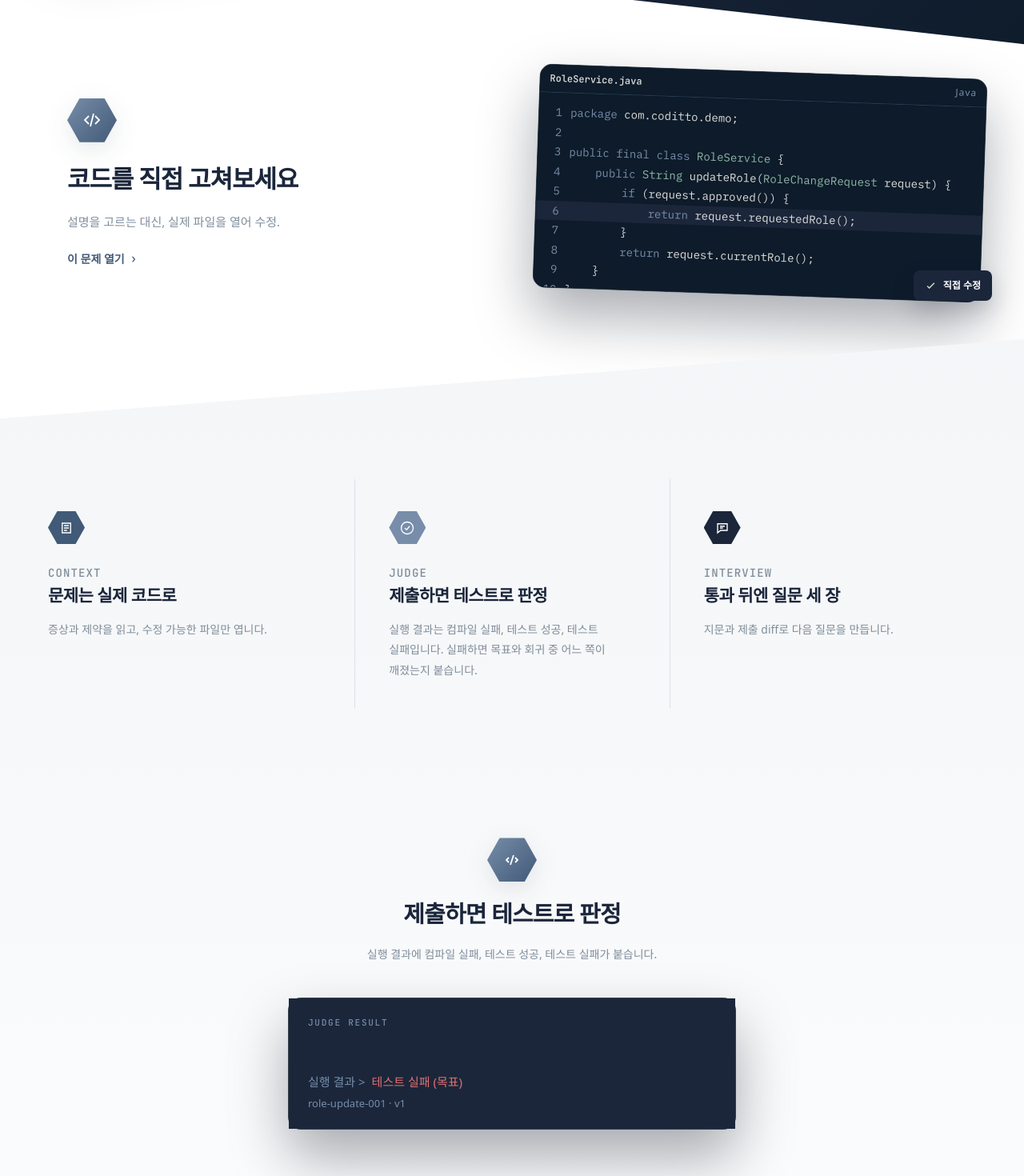
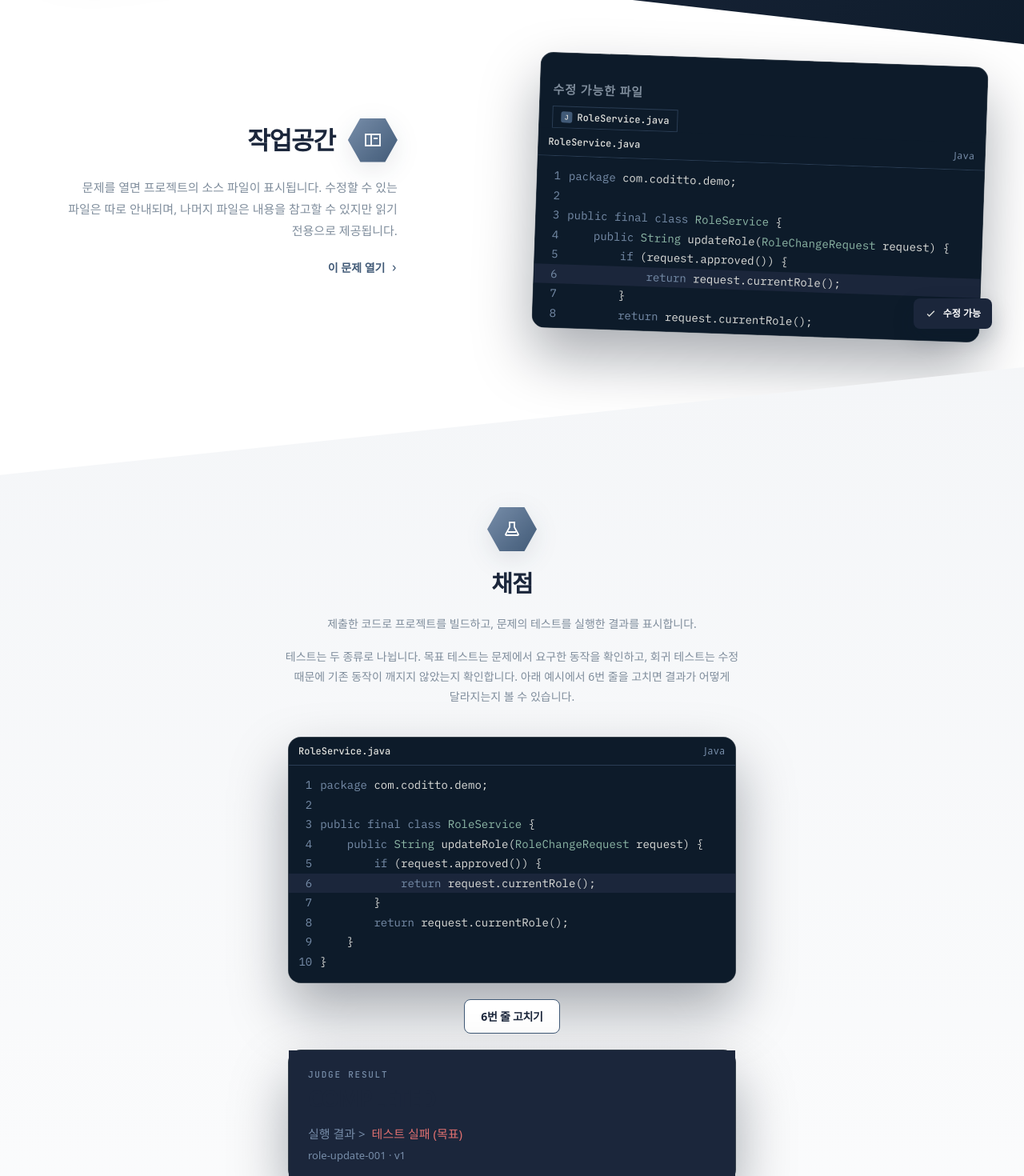
Before and after one commit to gumasaje/coditto, a React (Vite) app in the folder frontend/: page / in a window 1280 px wide. Shown: the part 600-2070 px from the top of the page at 80% size. Built offline with nearby package versions, Linux system fonts and the light colour scheme; a web font is replaced by a local one.

Commit message:
refactor(frontend): 홈 화면 섹션 축소와 채점 미리보기 추가 (#87)

```diff
--- a/frontend/src/Home.tsx
+++ b/frontend/src/Home.tsx
@@ -1,8 +1,60 @@
-import { ReactNode } from 'react'
+import { ReactNode, useState } from 'react'
 import { HomeProductShot } from './components/HomeProductShot'
 import { SiteHeader } from './components/SiteHeader'
-import { CodittoWordmark } from './components/CodittoMark'
-import { LANDING_PROBLEM } from './landingExample'
+import {
+  LANDING_FAILED_RESULT,
+  LANDING_PASSED_RESULT,
+  LANDING_PROBLEM,
+  ROLE_SERVICE_BUGGY,
+  ROLE_SERVICE_FIXED,
+} from './landingExample'
+
+/**
+ * 팀명 타바코를 그대로 그린 푸터 마크. 불붙은 끝, 몸통, 필터, 연기 두 줄.
+ */
+function TabacoMark({ className }: { className?: string }) {
+  return (
+    <svg className={className} viewBox="0 0 64 56" aria-hidden="true">
+      <path
+        d="M15 30c0-5 5-5 5-10"
+        fill="none"
+        stroke="#778da9"
+        strokeWidth="3"
+        strokeLinecap="round"
+        opacity="0.55"
+      />
+      <path
+        d="M25 28c0-5 5-5 5-10"
+        fill="none"
+        stroke="#778da9"
+        strokeWidth="3"
+        strokeLinecap="round"
+        opacity="0.3"
+      />
+      <path d="M15 35h-1a4 4 0 0 0-4 4v4a4 4 0 0 0 4 4h1z" fill="#e07070" />
+      <path d="M42 35h8a4 4 0 0 1 4 4v4a4 4 0 0 1-4 4h-8z" fill="#778da9" />
+      <rect
+        x="10"
+        y="35"
+        width="44"
+        height="12"
+        rx="4"
+        fill="none"
+        stroke="#415a77"
+        strokeWidth="3"
+      />
+    </svg>
+  )
+}
+
+/** GitHub 공식 마크(octicons mark-github). 저장소로 연결하는 용도로만 쓴다. */
+function GitHubMark() {
+  return (
+    <svg viewBox="0 0 16 16" aria-hidden="true">
+      <path d="M8 0c4.42 0 8 3.58 8 8a8.013 8.013 0 0 1-5.45 7.59c-.4.08-.55-.17-.55-.38 0-.27.01-1.13.01-2.2 0-.75-.25-1.23-.54-1.48 1.78-.2 3.65-.88 3.65-3.95 0-.88-.31-1.59-.82-2.15.08-.2.36-1.02-.08-2.12 0 0-.67-.22-2.2.82-.64-.18-1.32-.27-2-.27-.68 0-1.36.09-2 .27-1.53-1.03-2.2-.82-2.2-.82-.44 1.1-.16 1.92-.08 2.12-.51.56-.82 1.28-.82 2.15 0 3.06 1.86 3.75 3.64 3.95-.23.2-.44.55-.51 1.07-.46.21-1.61.55-2.33-.66-.15-.24-.6-.83-1.23-.82-.67.01-.27.38.01.53.34.19.73.9.82 1.13.16.45.68 1.31 2.69.94 0 .67.01 1.3.01 1.49 0 .21-.15.45-.55.38A7.995 7.995 0 0 1 0 8c0-4.42 3.58-8 8-8Z" />
+    </svg>
+  )
+}
 
 function HexIcon({
   children,
@@ -19,7 +71,44 @@ function HexIcon({
 }
 
 /**
+ * 채점 미리보기. 공개 fixture role-update-001의 buggy·fixed 소스와 실제 판정 값만 쓴다.
+ * 승인 분기 한 줄이 목표 suite를 가르고 회귀 suite는 양쪽에서 통과한다는 것을 그대로 보여준다.
+ */
+function JudgeDemo() {
+  const [fixed, setFixed] = useState(false)
+
+  return (
+    <div className="lp-demo">
+      <HomeProductShot
+        kind="editor"
+        source={fixed ? ROLE_SERVICE_FIXED : ROLE_SERVICE_BUGGY}
+        live
+      />
+      <button
+        type="button"
+        className="lp-demo-btn"
+        aria-pressed={fixed}
+        onClick={() => setFixed((value) => !value)}
+      >
+        {fixed ? '6번 줄 되돌리기' : '6번 줄 고치기'}
+      </button>
+      <div className="lp-demo-result">
+        {/* 판정 슬롯은 runStatus를 제목으로 렌더하므로 접근성 트리에서 빼고 결과만 따로 알린다. */}
+        <p className="visually-hidden" aria-live="polite">
+          {fixed ? '채점 결과: 테스트 성공' : '채점 결과: 테스트 실패 (목표)'}
+        </p>
+        <HomeProductShot
+          kind="judge"
+          result={fixed ? LANDING_PASSED_RESULT : LANDING_FAILED_RESULT}
+        />
+      </div>
+    </div>
+  )
+}
+
+/**
  * 프로토타입 홈을 실제 role-update-001 작업공간 샷에 맞춘 editorial 랜딩으로 유지한다.
+ * 섹션마다 다른 사실을 맡고, 뒤 섹션이 앞 섹션 설명을 되풀이하지 않는다.
  */
 export function Home() {
   return (
@@ -33,10 +122,12 @@ export function Home() {
               <HomeProductShot kind="hero" />
             </div>
             <div className="lp-hero-copy">
-              <p className="lp-kicker">CODE REVIEW, BY DOING</p>
-              <h1 className="lp-hero-title">읽고,<br />고치고,<br />검증하세요.</h1>
-              <p className="lp-hero-lead">깨진 코드를 열고, 제출로 확인.</p>
-              <a className="lp-hero-link" href="#/problems">문제 보기 <span className="arrow">→</span></a>
+              <h1 className="lp-hero-title">코드를 검증하는 훈련</h1>
+              <p className="lp-hero-lead">
+                Coditto는 이미 작성된 코드에서 버그를 찾고 고치는 훈련 서비스입니다. AI가
+                만든 코드가 맞는지 판단하는 감각을 기릅니다.
+              </p>
+              <a className="lp-hero-link" href="#/problems">문제 풀어보기 <span className="arrow">→</span></a>
             </div>
           </div>
         </section>
@@ -44,76 +135,58 @@ export function Home() {
         <section className="lp-intro" aria-labelledby="lp-intro-title">
           <div className="lp-wrap lp-intro-grid">
             <div className="lp-intro-copy">
-              <HexIcon>
-                <path d="M8 17l-5-5 5-5M16 7l5 5-5 5M14 4l-4 16" />
-              </HexIcon>
-              <h2 id="lp-intro-title">코드를 직접 고쳐보세요</h2>
-              <p>설명을 고르는 대신, 실제 파일을 열어 수정.</p>
+              <div className="lp-intro-head">
+                <h2 id="lp-intro-title">작업공간</h2>
+                <HexIcon>
+                  <path d="M3 5h18v14H3zM10 5v14M13 10h5" />
+                </HexIcon>
+              </div>
+              <p>
+                문제를 열면 프로젝트의 소스 파일이 표시됩니다. 수정할 수 있는 파일은 따로
+                안내되며, 나머지 파일은 내용을 참고할 수 있지만 읽기 전용으로 제공됩니다.
+              </p>
               <a className="lp-simple-link" href={`#/problems/${LANDING_PROBLEM.id}`}>
                 이 문제 열기 <span className="arrow">›</span>
               </a>
             </div>
             <div className="lp-intro-preview">
-              <HomeProductShot kind="editor" />
+              <HomeProductShot kind="editor" showEditableFiles />
               <div className="lp-intro-note" aria-hidden="true">
                 <svg viewBox="0 0 24 24">
                   <path d="M5 12l4 4L19 6" />
                 </svg>
-                직접 수정
+                수정 가능
               </div>
             </div>
-          </div>
-        </section>
-
-        <section className="lp-features" aria-label="문제에서 면접까지">
-          <div className="lp-wrap lp-feature-grid">
-            <article className="lp-feature">
-              <HexIcon className="lp-mini-hex">
-                <path d="M5 4h14v16H5zM8 8h8M8 12h8M8 16h5" />
-              </HexIcon>
-              <p className="lp-feature-label">CONTEXT</p>
-              <h3>문제는 실제 코드로</h3>
-              <p>증상과 제약을 읽고, 수정 가능한 파일만 엽니다.</p>
-            </article>
-            <article className="lp-feature">
-              <HexIcon className="lp-mini-hex lp-mini-hex--denim">
-                <path d="M8 12l3 3 5-6M12 22a10 10 0 1 0 0-20 10 10 0 0 0 0 20z" />
-              </HexIcon>
-              <p className="lp-feature-label">JUDGE</p>
-              <h3>제출하면 테스트로 판정</h3>
-              <p>
-                실행 결과는 컴파일 실패, 테스트 성공, 테스트 실패입니다.
-                실패하면 목표와 회귀 중 어느 쪽이 깨졌는지 붙습니다.
-              </p>
-            </article>
-            <article className="lp-feature">
-              <HexIcon className="lp-mini-hex lp-mini-hex--navy">
-                <path d="M4 5h16v11H9l-5 4V5zM8 9h8M8 12h5" />
-              </HexIcon>
-              <p className="lp-feature-label">INTERVIEW</p>
-              <h3>통과 뒤엔 질문 세 장</h3>
-              <p>지문과 제출 diff로 다음 질문을 만듭니다.</p>
-            </article>
           </div>
         </section>
 
         <section className="lp-workspace" aria-labelledby="lp-workspace-title">
           <div className="lp-wrap">
             <HexIcon>
-              <path d="M8 9l-3 3 3 3M16 9l3 3-3 3M14 6l-4 12" />
+              <path d="M9 3v6l-5 9a1 1 0 0 0 1 1h14a1 1 0 0 0 1-1l-5-9V3M8 3h8M7 15h10" />
             </HexIcon>
-            <h2 id="lp-workspace-title">제출하면 테스트로 판정</h2>
-            <p>실행 결과에 컴파일 실패, 테스트 성공, 테스트 실패가 붙습니다.</p>
-            <HomeProductShot kind="judge" />
+            <h2 id="lp-workspace-title">채점</h2>
+            <p>
+              제출한 코드로 프로젝트를 빌드하고, 문제의 테스트를 실행한 결과를 표시합니다.
+            </p>
+            <p>
+              테스트는 두 종류로 나뉩니다. 목표 테스트는 문제에서 요구한 동작을 확인하고,
+              회귀 테스트는 수정 때문에 기존 동작이 깨지지 않았는지 확인합니다. 아래
+              예시에서 6번 줄을 고치면 결과가 어떻게 달라지는지 볼 수 있습니다.
+            </p>
+            <JudgeDemo />
           </div>
         </section>
 
         <section className="lp-interview" aria-labelledby="lp-interview-title">
           <div className="lp-wrap lp-interview-grid">
             <div className="lp-interview-copy">
-              <p className="lp-interview-eyebrow">AFTER JUDGE</p>
-              <h2 id="lp-interview-title">고친 이유까지<br />설명해보세요</h2>
-              <p>통과한 제출의 지문과 diff로 질문 세 장이 붙습니다.</p>
+              <h2 id="lp-interview-title">면접 질문</h2>
+              <p>
+                테스트를 통과하면 문제 설명과 수정한 코드를 바탕으로 질문 3개가 생성됩니다.
+                수정 방식에 따라 질문도 달라지며, 점수는 매기지 않습니다.
+              </p>
             </div>
             <HomeProductShot kind="interview" />
           </div>
@@ -121,13 +194,38 @@ export function Home() {
 
         <footer className="lp-footer">
           <div className="lp-wrap">
-            <a className="wordmark wordmark--footer" href="#/" aria-label="Coditto">
-              <CodittoWordmark onLight />
-            </a>
-            <h2>읽고, 고치고, 설명.</h2>
+            <TabacoMark className="lp-footer-symbol" />
+            <p className="lp-footer-sign">Built by Tabaco.</p>
+            <p className="lp-footer-note">
+              타바코는 ‘타도 바이브 코딩’의 줄임말입니다. 바이브 코딩을 지양하자는
+              이름이지만, 바이브 코딩은 담배처럼 쉽게 끊기지 않습니다.
+            </p>
+            <p className="lp-footer-note">
+              Coditto는 <em>Cogito</em>(나는 생각한다)와 <em>code</em> + <em>ditto</em>(동감)에서
+              가져온 이름입니다. AI가 제안한 코드에 그대로 <em>ditto</em>를 찍기보다, 직접
+              고치고 테스트하며 내 것으로 만드는 경험을 지향합니다.
+            </p>
+
+            <hr className="lp-footer-rule" />
+
+            <p className="lp-footer-note">
+              프로젝트는 아직 진행 중입니다. 코드와 문제, 이슈는 모두 공개되어 있습니다.
+            </p>
             <p>
-              <a className="lp-simple-link" href="#/problems">문제 목록 <span className="arrow">→</span></a>
+              <a
+                className="lp-footer-github"
+                href="https://github.com/gumasaje/coditto"
+                target="_blank"
+                rel="noreferrer"
+                aria-label="GitHub 저장소"
+              >
+                <GitHubMark />
+              </a>
             </p>
+
+            <hr className="lp-footer-rule" />
+
+            <p className="lp-footer-copy">Copyright © 2026 Tabaco</p>
           </div>
         </footer>
       </main>
--- a/frontend/src/base.css
+++ b/frontend/src/base.css
@@ -1817,39 +1817,18 @@ a {
   font-size: 0.92em;
 }
 
-.lp-kicker,
-.lp-feature-label,
-.lp-interview-eyebrow {
-  font-family: var(--font-mono);
-}
-
-.lp-hex,
-.lp-mini-hex,
-.lp-footer-mark {
+.lp-hex {
   position: relative;
   display: grid;
   place-items: center;
-  color: #fff;
-  filter: drop-shadow(0 9px 15px rgba(15, 40, 60, 0.1));
-}
-
-.lp-hex,
-.lp-footer-mark {
   width: 62px;
   height: 55px;
   margin: 0 0 22px;
-}
-
-.lp-mini-hex {
-  width: 46px;
-  height: 41px;
-  margin: 0 0 24px;
-  filter: none;
-}
-
-.lp-hex::before,
-.lp-mini-hex::before,
-.lp-footer-mark::before {
+  color: #fff;
+  filter: drop-shadow(0 9px 15px rgba(15, 40, 60, 0.1));
+}
+
+.lp-hex::before {
   content: "";
   position: absolute;
   inset: 0;
@@ -1857,14 +1836,7 @@ a {
   clip-path: polygon(25% 0, 75% 0, 100% 50%, 75% 100%, 25% 100%, 0 50%);
 }
 
-.lp-mini-hex::before { background: var(--dusk-blue); }
-.lp-mini-hex--denim::before { background: var(--dusty-denim); }
-.lp-mini-hex--navy::before { background: var(--prussian-blue); }
-.lp-footer-mark::before { background: var(--prussian-blue); }
-
-.lp-hex svg,
-.lp-mini-hex svg,
-.lp-footer-mark svg {
+.lp-hex svg {
   position: relative;
   z-index: 2;
   width: 24px;
@@ -1874,8 +1846,6 @@ a {
   stroke-width: 1.8;
 }
 
-.lp-mini-hex svg { width: 18px; height: 18px; }
-.lp-footer-mark svg { width: 25px; height: 25px; stroke-width: 1.6; }
 
 .lp-hero {
   position: relative;
@@ -1913,13 +1883,6 @@ a {
   padding-bottom: 115px;
 }
 
-.lp-kicker {
-  margin: 0 0 17px;
-  color: #aeb9c5;
-  font-size: 12px;
-  letter-spacing: 0.15em;
-}
-
 .lp-hero-title {
   margin: 0 0 20px;
   color: var(--alabaster-grey);
@@ -1982,6 +1945,13 @@ a {
   container-type: inline-size;
 }
 
+.lp-shot-files {
+  padding: 14px 16px 0;
+}
+
+.lp-shot-files .editable-files-label { margin-bottom: 7px; }
+.lp-shot .file-badge { cursor: default; }
+
 .lp-shot .editor-path {
   overflow: visible;
   min-width: 0;
@@ -2011,7 +1981,7 @@ a {
 
 .lp-shot--editor {
   width: min(560px, 100%);
-  height: 280px;
+  height: 345px;
   transform: rotate(2deg);
 }
 
@@ -2094,12 +2064,25 @@ a {
   align-items: center;
 }
 
-.lp-intro-copy { padding-left: 34px; }
+.lp-intro-copy {
+  padding-left: 34px;
+  text-align: right;
+}
+
+.lp-intro-head {
+  display: flex;
+  align-items: center;
+  justify-content: flex-end;
+  gap: 16px;
+}
+
+.lp-intro-head .lp-hex { margin: 0; }
+
+.lp-intro-copy p { margin-left: auto; }
 
 .lp-intro h2,
 .lp-workspace h2,
-.lp-interview h2,
-.lp-footer h2 {
+.lp-interview h2 {
   margin: 0;
   color: var(--prussian-blue);
   font-weight: 650;
@@ -2164,60 +2147,13 @@ a {
   stroke-width: 2;
 }
 
-.lp-features {
+.lp-workspace {
   position: relative;
   z-index: 2;
   margin-top: -110px;
-  padding: 175px 0 90px;
-  background: linear-gradient(180deg, color-mix(in srgb, var(--dusty-denim) 8%, white) 0%, color-mix(in srgb, var(--dusk-blue) 4%, white) 100%);
-  clip-path: polygon(0 18%, 100% 0, 100% 100%, 0 100%);
-}
-
-.lp-feature-grid {
-  display: grid;
-  grid-template-columns: repeat(3, 1fr);
-}
-
-.lp-feature {
-  min-height: 270px;
-  padding: 40px 42px 35px;
-}
-
-.lp-feature:first-child { padding-left: 10px; }
-
-.lp-feature + .lp-feature {
-  border-left: 1px solid rgba(119, 141, 169, 0.22);
-}
-
-.lp-feature-label {
-  margin: 0 0 9px;
-  color: var(--dusty-denim);
-  font-size: 10px;
-  letter-spacing: 0.08em;
-}
-
-.lp-feature h3 {
-  margin: 0 0 13px;
-  color: var(--prussian-blue);
-  font-size: 21px;
-  font-weight: 650;
-  letter-spacing: -0.025em;
-  word-break: keep-all;
-}
-
-.lp-feature p {
-  max-width: 330px;
-  margin: 0;
-  color: #7f8d9a;
-  font-size: 14px;
-  line-height: 1.82;
-  overflow-wrap: anywhere;
-  word-break: keep-all;
-}
-
-.lp-workspace {
-  padding: 72px 0 105px;
-  background: linear-gradient(180deg, color-mix(in srgb, var(--dusk-blue) 4%, white) 0%, color-mix(in srgb, var(--dusty-denim) 3%, white) 100%);
+  padding: 175px 0 105px;
+  background: linear-gradient(180deg, color-mix(in srgb, var(--dusty-denim) 8%, white) 0%, color-mix(in srgb, var(--dusty-denim) 3%, white) 100%);
+  clip-path: polygon(0 12%, 100% 0, 100% 100%, 0 100%);
   text-align: center;
 }
 
@@ -2231,6 +2167,47 @@ a {
   font-size: 14px;
 }
 
+.lp-demo {
+  display: grid;
+  justify-items: center;
+  gap: 20px;
+  max-width: 560px;
+  margin: 38px auto 0;
+}
+
+.lp-demo .lp-shot--editor,
+.lp-demo .lp-shot--judge {
+  width: 100%;
+  height: auto;
+  margin: 0;
+  transform: none;
+  text-align: left;
+}
+
+.lp-demo-btn {
+  padding: 10px 20px;
+  border: 1px solid var(--dusk-blue);
+  border-radius: 8px;
+  background: #fff;
+  color: var(--prussian-blue);
+  font-size: 14px;
+  font-weight: 600;
+  letter-spacing: -0.02em;
+  cursor: pointer;
+}
+
+.lp-demo-btn:hover {
+  background: var(--dusk-blue);
+  color: var(--alabaster-grey);
+}
+
+.lp-demo-btn:focus-visible {
+  outline: 2px solid var(--prussian-blue);
+  outline-offset: 2px;
+}
+
+.lp-demo-result { width: 100%; }
+
 .lp-interview {
   padding: 20px 0 110px;
   background: linear-gradient(180deg, color-mix(in srgb, var(--dusty-denim) 3%, white), #fff);
@@ -2245,33 +2222,87 @@ a {
 
 .lp-interview-copy { padding-left: 34px; }
 
-.lp-interview-eyebrow {
-  margin: 0 0 15px;
-  color: var(--dusty-denim);
-  font-size: 11px;
-  letter-spacing: 0.12em;
-}
-
 .lp-interview h2 {
   font-size: 30px;
   line-height: 1.3;
 }
 
 .lp-footer {
-  padding: 58px 0 64px;
+  padding: 62px 0 40px;
   border-top: 1px solid #edf0f2;
   background: #fff;
   text-align: center;
 }
 
-.lp-footer h2 {
-  margin: 0 0 13px;
-  font-size: 23px;
+.lp-footer p { margin: 0; }
+
+.lp-footer-github {
+  display: inline-flex;
+  align-items: center;
+  justify-content: center;
+  width: 40px;
+  height: 40px;
+  margin-top: 14px;
+  border-radius: 50%;
+  color: #7f8d9c;
+}
+
+.lp-footer-github:hover {
+  background: #f2f5f7;
+  color: var(--prussian-blue);
+}
+
+.lp-footer-github:focus-visible {
+  outline: 2px solid var(--dusk-blue);
+  outline-offset: 2px;
+}
+
+.lp-footer-github svg {
+  width: 23px;
+  height: 23px;
+  fill: currentColor;
+}
+
+.lp-footer-symbol {
+  display: block;
+  width: 62px;
+  height: 54px;
+  margin: 0 auto 10px;
+}
+
+.lp-footer-sign {
+  color: var(--dusk-blue);
+  font-size: 17px;
+  font-weight: 650;
   letter-spacing: -0.02em;
 }
 
-.lp-footer p { margin: 0; }
-.lp-footer .lp-simple-link { margin-top: 0; }
+/* .lp-footer p 의 margin 초기화보다 우선해야 가운데로 모인다. */
+.lp-footer .lp-footer-note {
+  max-width: 500px;
+  margin: 14px auto 0;
+  color: #7f8d9c;
+  font-size: 14px;
+  line-height: 1.85;
+  word-break: keep-all;
+}
+
+.lp-footer-note em {
+  color: var(--dusk-blue);
+  font-style: italic;
+}
+
+.lp-footer-rule {
+  max-width: 760px;
+  margin: 40px auto;
+  border: 0;
+  border-top: 1px solid #edf0f2;
+}
+
+.lp-footer-copy {
+  color: #9aa6b2;
+  font-size: 13px;
+}
 
 @media (max-width: 900px) {
   .lp-hero { min-height: 0; padding-bottom: 64px; }
@@ -2304,7 +2335,7 @@ a {
   }
   .lp-intro-grid { grid-template-columns: 1fr; gap: 42px; }
   .lp-intro-copy { padding-left: 0; text-align: center; }
-  .lp-intro-copy .lp-hex { margin: 0 auto 20px; }
+  .lp-intro-head { justify-content: center; }
   .lp-intro p { margin-left: auto; margin-right: auto; }
   .lp-intro-preview { justify-content: center; }
   .lp-shot--editor {
@@ -2318,19 +2349,12 @@ a {
   .lp-shot .lp-monaco {
     flex: 0 0 auto;
   }
-  .lp-features {
+  .lp-workspace {
     margin-top: -68px;
     padding-top: 120px;
     padding-bottom: 80px;
-    clip-path: polygon(0 10%, 100% 0, 100% 100%, 0 100%);
-  }
-  .lp-feature-grid { grid-template-columns: 1fr; }
-  .lp-feature { padding: 28px 10px; }
-  .lp-feature + .lp-feature {
-    border-left: 0;
-    border-top: 1px solid rgba(119, 141, 169, 0.2);
-  }
-  .lp-workspace { padding-top: 60px; }
+    clip-path: polygon(0 8%, 100% 0, 100% 100%, 0 100%);
+  }
   .lp-shot--judge {
     width: 100%;
     max-height: none;
@@ -2354,7 +2378,6 @@ a {
   .lp-hero-title { font-size: 38px; }
   .lp-intro { margin-top: -175px; padding-top: 135px; }
   .lp-intro-note { right: 8px; }
-  .lp-feature { padding-right: 10px; }
   .lp-interview h2 { font-size: 26px; }
   .wordmark-text { font-size: 20px; }
 }
--- a/frontend/src/components/HomeProductShot.tsx
+++ b/frontend/src/components/HomeProductShot.tsx
@@ -4,8 +4,9 @@ import {
   LANDING_INTERVIEW_QUESTIONS,
   LANDING_PROBLEM,
   ROLE_SERVICE_BUGGY,
-  ROLE_SERVICE_FIXED,
 } from '../landingExample'
+import { JudgeResponse } from '../types'
+import { FileKindIcon } from './FileKindIcon'
 import { InterviewCards } from './InterviewCards'
 import { JudgeResult } from './JudgeResult'
 
@@ -42,6 +43,21 @@ function highlightJava(line: string): ReactNode {
   })
 }
 
+/** 작업공간의 수정 가능 파일 배지를 조작할 수 없는 형태로만 옮긴다. */
+function ShotEditableFiles() {
+  return (
+    <div className="lp-shot-files">
+      <p className="editable-files-label">수정 가능한 파일</p>
+      <div className="editable-files-list">
+        <span className="file-badge">
+          <FileKindIcon name={LANDING_PROBLEM.fileName} />
+          <span>{LANDING_PROBLEM.fileName}</span>
+        </span>
+      </div>
+    </div>
+  )
+}
+
 function ShotEditor({ source, markLine }: { source: string; markLine?: number }) {
   return (
     <div className="editor-pane">
@@ -60,42 +76,47 @@ function ShotEditor({ source, markLine }: { source: string; markLine?: number })
 
 /**
  * 랜딩 샷은 실제 작업공간 UI를 섹션 역할에 맞게 crop한다.
+ * `live`인 샷만 접근성 트리에 남긴다. 읽는 사람이 조작할 수 있는 채점 미리보기가 그 경우다.
  */
 export function HomeProductShot({
   kind,
+  source,
+  markLine = 6,
+  result,
+  live = false,
+  showEditableFiles = false,
 }: {
   kind: 'hero' | 'editor' | 'judge' | 'interview'
+  source?: string
+  markLine?: number
+  result?: JudgeResponse
+  live?: boolean
+  showEditableFiles?: boolean
 }) {
   const className = `workspace lp-shot lp-shot--${kind}`
+  const hidden = live ? undefined : true
 
-  if (kind === 'hero') {
+  if (kind === 'hero' || kind === 'editor') {
     return (
-      <div className={className} aria-hidden="true">
-        <ShotEditor source={ROLE_SERVICE_BUGGY} markLine={6} />
-      </div>
-    )
-  }
-
-  if (kind === 'editor') {
-    return (
-      <div className={className} aria-hidden="true">
-        <ShotEditor source={ROLE_SERVICE_FIXED} markLine={6} />
+      <div className={className} aria-hidden={hidden}>
+        {showEditableFiles ? <ShotEditableFiles /> : null}
+        <ShotEditor source={source ?? ROLE_SERVICE_BUGGY} markLine={markLine} />
       </div>
     )
   }
 
   if (kind === 'judge') {
     return (
-      <div className={className} aria-hidden="true">
+      <div className={className} aria-hidden={hidden}>
         <div className="result-pane">
-          <JudgeResult result={LANDING_FAILED_RESULT} />
+          <JudgeResult result={result ?? LANDING_FAILED_RESULT} />
         </div>
       </div>
     )
   }
 
   return (
-    <div className={className} aria-hidden="true">
+    <div className={className} aria-hidden={hidden}>
       <div className="result-pane">
         <InterviewCards status="generated" questions={LANDING_INTERVIEW_QUESTIONS} />
       </div>
```
Also changed, not shown: 1 other file (tests, documents, lock files or other folders).
